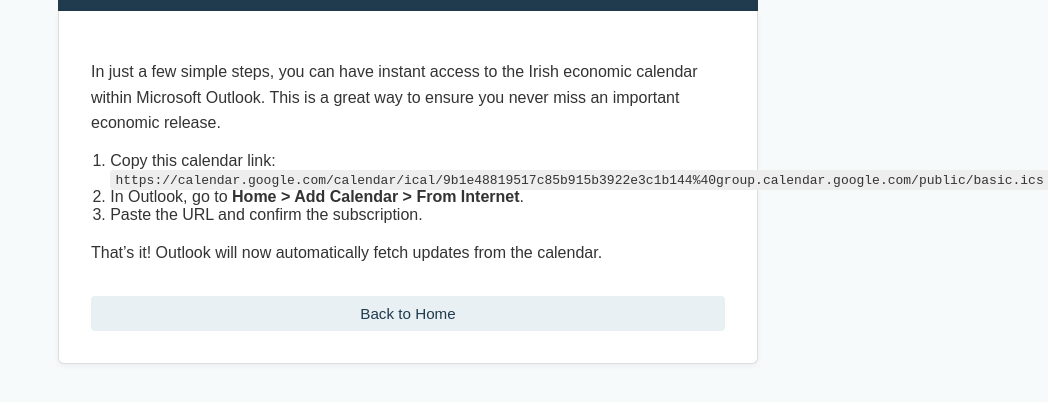
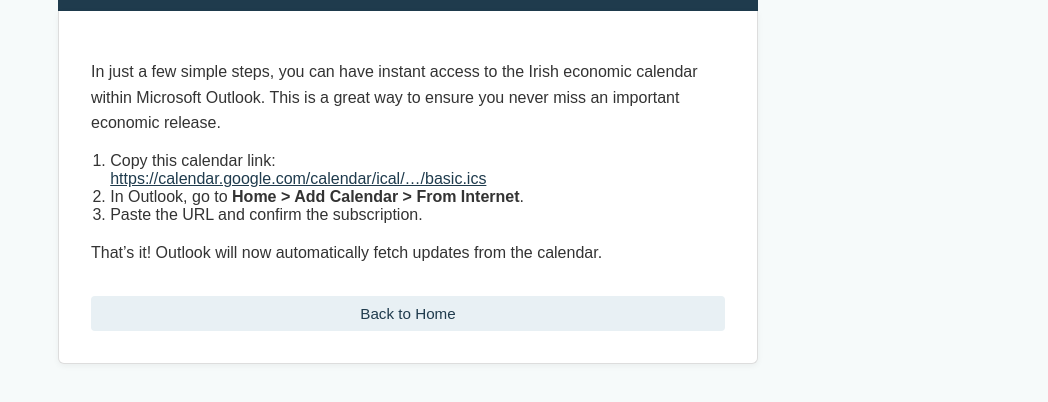
Before and after one commit to mflanagan201/Macro_release_Calendar, a website: page blog/integrate-calendar-outlook.html in a window 1280 px wide. Shown: the part 118-520 px from the top of the page, without its empty margins (232-1280 px from the left). Drawn offline with Linux system fonts and the light colour scheme.

Commit message:
Update integrate-calendar-outlook.html

```diff
--- a/blog/integrate-calendar-outlook.html
+++ b/blog/integrate-calendar-outlook.html
@@ -92,7 +92,9 @@
       <ol>
         <li>
           Copy this calendar link:<br />
-          <code>https://calendar.google.com/calendar/ical/9b1e48819517c85b915b3922e3c1b144%40group.calendar.google.com/public/basic.ics</code>
+          <a href="https://calendar.google.com/calendar/ical/9b1e48819517c85b915b3922e3c1b144%40group.calendar.google.com/public/basic.ics" target="_blank" style="word-break: break-all; color: #1f3b4d; text-decoration: underline;">
+  https://calendar.google.com/calendar/ical/…/basic.ics
+</a>
         </li>
         <li>
           In Outlook, go to <strong>Home &gt; Add Calendar &gt; From Internet</strong>.
```
